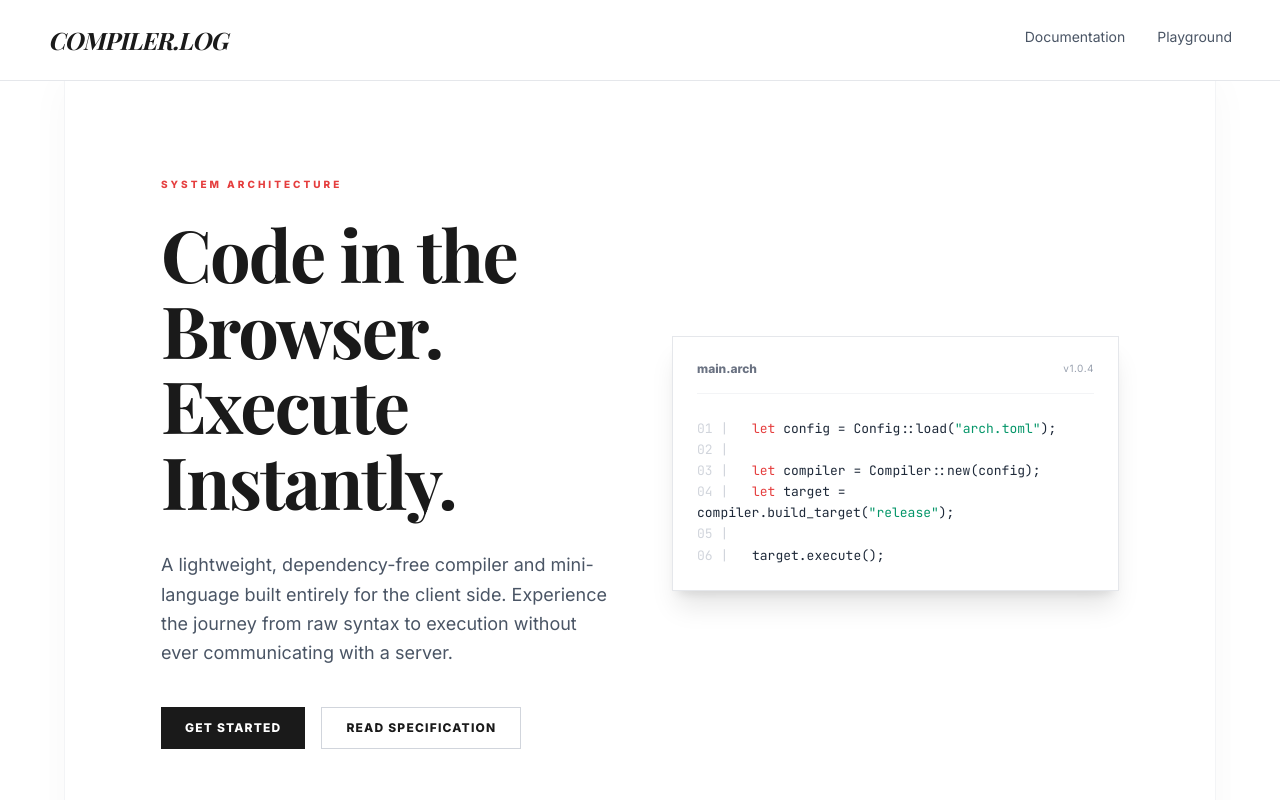
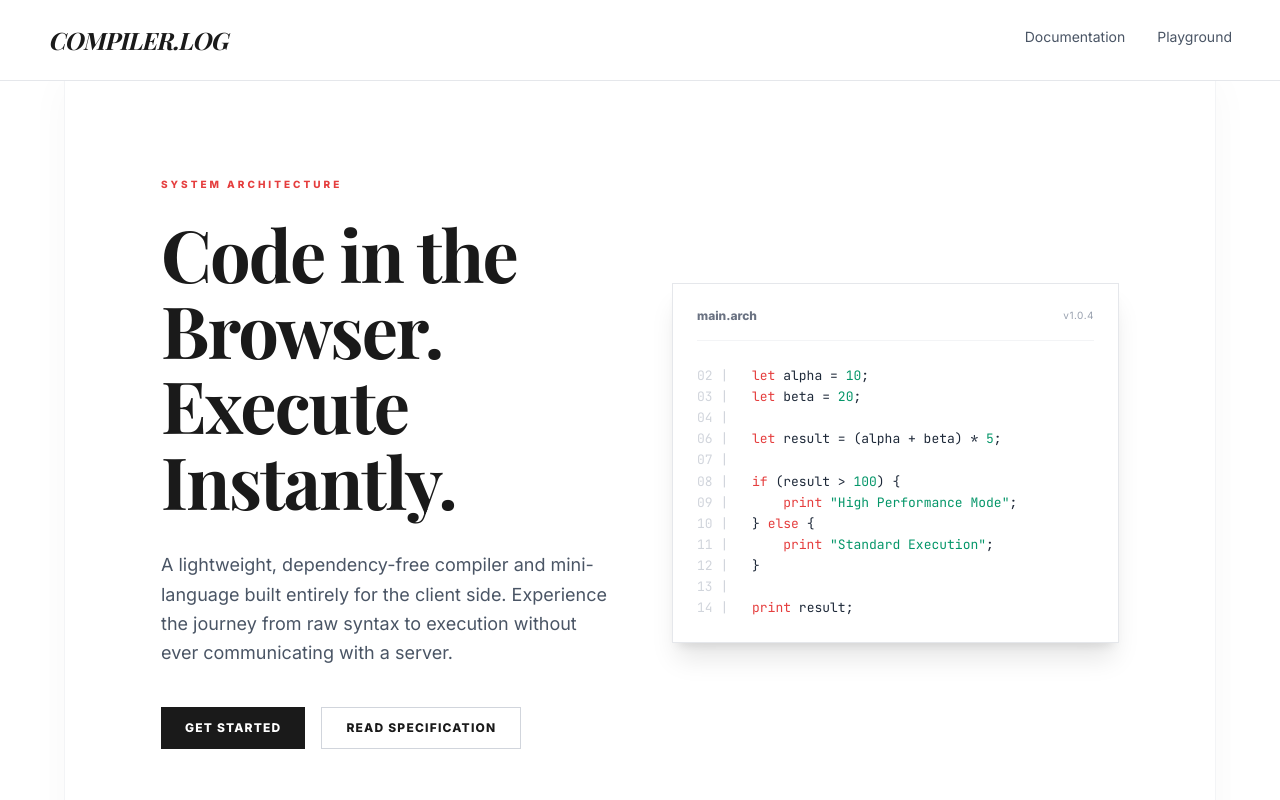
Before and after one commit to endpoint-engineer/compiler.log, a React (Vite) app: page / in a window 1280 px wide. Shown: the top 800 px of the page. Built offline with nearby package versions, Linux system fonts and the light colour scheme; a web font is replaced by a local one.

Commit message:
code block changes

```diff
--- a/src/App.tsx
+++ b/src/App.tsx
@@ -145,15 +145,20 @@ function HomeView({ setActiveTab }: { setActiveTab: (tab: any) => void }) {
               <span className="text-[10px] text-gray-400 tracking-wider">v1.0.4</span>
             </div>
             <div className="font-mono text-[13px] leading-relaxed text-gray-800">
-              <span className="text-gray-300 mr-4 select-none">01 |</span> <span className="text-accent
-              ">let</span> config = Config::load(<span className="text-[#059669]">"arch.toml"</span>);<br/>
-              <span className="text-gray-300 mr-4 select-none">02 |</span> <br/>
-              <span className="text-gray-300 mr-4 select-none">03 |</span> <span className="text-accent
-              ">let</span> compiler = Compiler::new(config);<br/>
-              <span className="text-gray-300 mr-4 select-none">04 |</span> <span className="text-accent
-              ">let</span> target = compiler.build_target(<span className="text-[#059669]">"release"</span>);<br/>
-              <span className="text-gray-300 mr-4 select-none">05 |</span> <br/>
-              <span className="text-gray-300 mr-4 select-none">06 |</span> target.execute();
+              {/* <span className="text-gray-300 mr-4 select-none">01 |</span> <span className="text-gray-400">// Basic arithmetic and variable assignment</span><br/> */}
+              <span className="text-gray-300 mr-4 select-none">02 |</span> <span className="text-accent">let</span> alpha = <span className="text-[#059669]">10</span>;<br/>
+              <span className="text-gray-300 mr-4 select-none">03 |</span> <span className="text-accent">let</span> beta = <span className="text-[#059669]">20</span>;<br/>
+              <span className="text-gray-300 mr-4 select-none">04 |</span> <br/>
+              {/* <span className="text-gray-300 mr-4 select-none">05 |</span> <span className="text-gray-400">// Logical operations for the engine</span><br/> */}
+              <span className="text-gray-300 mr-4 select-none">06 |</span> <span className="text-accent">let</span> result = (alpha + beta) * <span className="text-[#059669]">5</span>;<br/>
+              <span className="text-gray-300 mr-4 select-none">07 |</span> <br/>
+              <span className="text-gray-300 mr-4 select-none">08 |</span> <span className="text-accent">if</span> (result &gt; <span className="text-[#059669]">100</span>) {'{'}<br/>
+              <span className="text-gray-300 mr-4 select-none">09 |</span> &nbsp;&nbsp;&nbsp;&nbsp;<span className="text-accent">print</span> <span className="text-[#059669]">"High Performance Mode"</span>;<br/>
+              <span className="text-gray-300 mr-4 select-none">10 |</span> {'}'} <span className="text-accent">else</span> {'{'}<br/>
+              <span className="text-gray-300 mr-4 select-none">11 |</span> &nbsp;&nbsp;&nbsp;&nbsp;<span className="text-accent">print</span> <span className="text-[#059669]">"Standard Execution"</span>;<br/>
+              <span className="text-gray-300 mr-4 select-none">12 |</span> {'}'}<br/>
+              <span className="text-gray-300 mr-4 select-none">13 |</span> <br/>
+              <span className="text-gray-300 mr-4 select-none">14 |</span> <span className="text-accent">print</span> result;
             </div>
           </div>
         </div>
```
